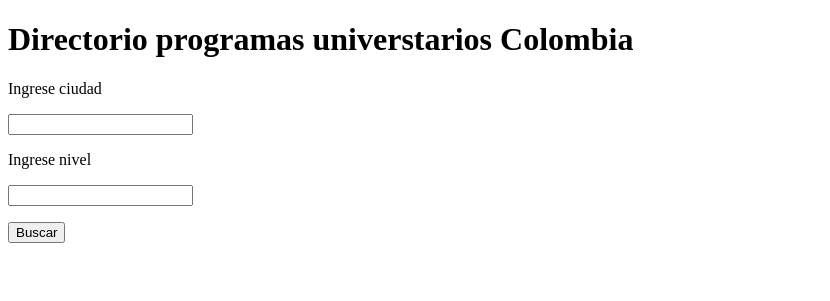
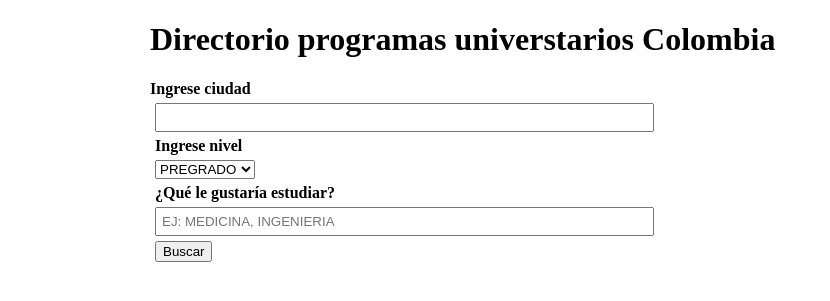
Before and after one commit to PoliGran12345/IntegracionContinua, a PHP site: page / in a window 1280 px wide. Shown: the top 301 px of the page, without its empty margins (0-830 px from the left). Run offline with PHP 8.4, Linux system fonts and the light colour scheme.

Commit message:
Update index.php

```diff
--- a/index.php
+++ b/index.php
@@ -5,24 +5,31 @@
 	<link rel="stylesheet" type="text/css" href="estilos/estilo.css">
 </head>
 <body>
+<div class="contenedor_1">
 	<h1>Directorio programas universtarios Colombia</h1>
 	 <!--// FORMULARIO BÚSQUEDAS -->
 	<form action="" method="post">
 		<label>Ingrese ciudad</label>
-	<p><input type="text" name="ciudad" value="" /><p> <!-- ¿ponemos un listado? -->
+		<p><input type="text" name="ciudad" value="" /><p> <!--¿ponemos un listado? -->
 		<label>Ingrese nivel</label>
-	<p><input type="text" name="nivel" value="" /><p>
+		<p><select name="nivel">
+		  <option value="1">PREGRADO</option>
+		  <option value="2">POSGRADO</option>
+		</select><p>
+		<label>¿Qué le gustaría estudiar?</label>
+		<p><input type="text" name="programa" value="" placeholder="EJ: MEDICINA, INGENIERIA" /><p>
 		<input type="submit" value="Buscar" />
 	</form>
 	<!--// FIN FORMULARIO BÚSQUEDAS -->
 <?php
 
-if(isset($_POST['ciudad']) ) {
+	if(isset($_POST['ciudad']) && isset($_POST['nivel'])  ) {
 		//$ciudad = $_POST['ciudad'];
 		include("includes/resultados.php");
 	} else {}
 
 ?>
+</div>
 </body>
 </html>
 <!-- ####################################
```
Lines whose indentation alone changed are shown as unchanged.
